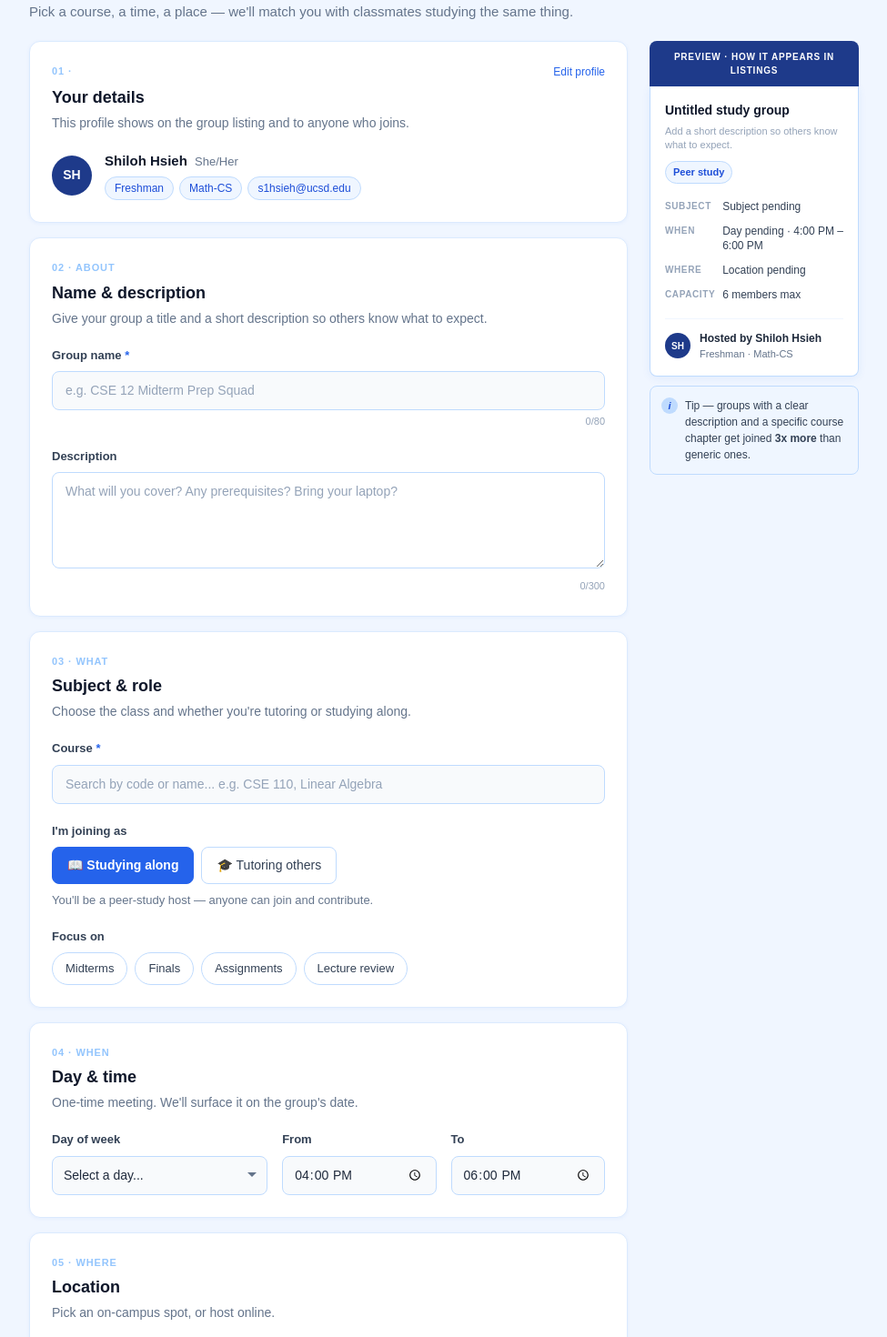
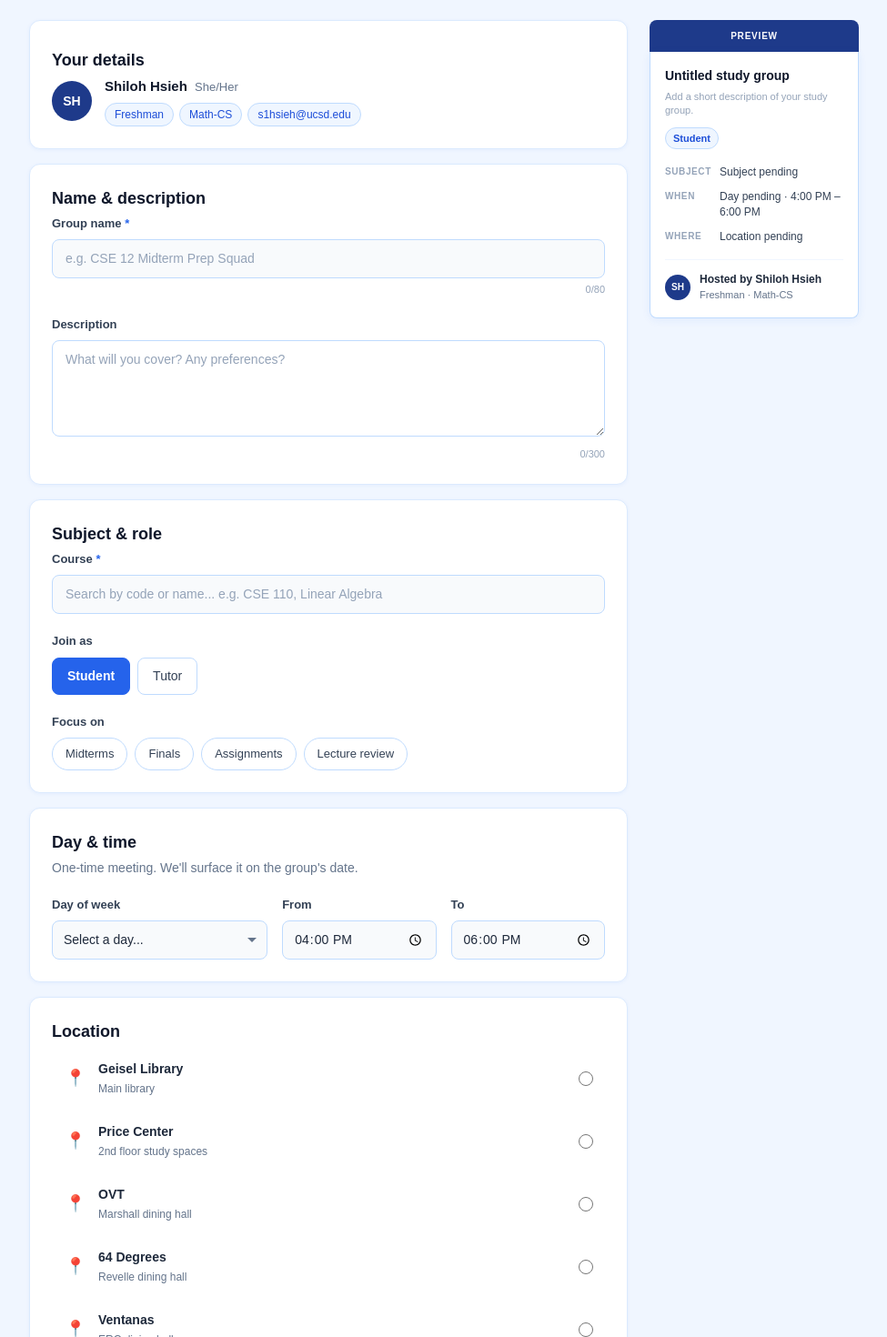
Before and after one commit to s2wen/wic, a Next.js app in the folder my-app/: page /create in a window 1280 px wide. Shown: the part 200-1670 px from the top of the page at 91% size, without its empty margins (152-1127 px from the left). Built offline with nearby package versions, Linux system fonts and the light colour scheme.

Commit message:
Delete unnecessary descriptions

```diff
--- a/my-app/app/create/page.tsx
+++ b/my-app/app/create/page.tsx
@@ -120,7 +120,6 @@ export default function CreateStudyGroup() {
             {/* ── Page header ── */}
             <div className={styles.formHeader}>
                 <h1 className={styles.pageTitle}>Create a study group</h1>
-                <p className={styles.pageSubtitle}>Pick a course, a time, a place — we&apos;ll match you with classmates studying the same thing.</p>
             </div>
 
             {/* ── Two-column body ── */}
@@ -130,11 +129,8 @@ export default function CreateStudyGroup() {
                     {/* 01 · Your details */}
                     <div className={styles.section}>
                         <div className={styles.sectionMeta}>
-                            <span>01 · </span>
-                            <a href="#" className={styles.editLink}>Edit profile</a>
                         </div>
                         <h2 className={styles.sectionTitle}>Your details</h2>
-                        <p className={styles.sectionDesc}>This profile shows on the group listing and to anyone who joins.</p>
                         <div className={styles.profileRow}>
                             <div className={styles.avatar}>SH</div>
                             <div className={styles.profileInfo}>
@@ -152,9 +148,7 @@ export default function CreateStudyGroup() {
 
                     {/* 02 · Group name & description */}
                     <div className={styles.section}>
-                        <div className={styles.sectionMeta}>02 · ABOUT</div>
                         <h2 className={styles.sectionTitle}>Name &amp; description</h2>
-                        <p className={styles.sectionDesc}>Give your group a title and a short description so others know what to expect.</p>
 
                         <div className={styles.fieldGroup}>
                             <label className={styles.fieldLabel}>Group name <span className={styles.required}>*</span></label>
@@ -173,7 +167,7 @@ export default function CreateStudyGroup() {
                             <label className={styles.fieldLabel}>Description</label>
                             <textarea
                                 className={styles.descTextarea}
-                                placeholder="What will you cover? Any prerequisites? Bring your laptop?"
+                                placeholder="What will you cover? Any preferences?"
                                 value={description}
                                 onChange={e => setDescription(e.target.value)}
                                 maxLength={300}
@@ -185,9 +179,7 @@ export default function CreateStudyGroup() {
 
                     {/* 03 · Subject & role */}
                     <div className={styles.section}>
-                        <div className={styles.sectionMeta}>03 · WHAT</div>
                         <h2 className={styles.sectionTitle}>Subject &amp; role</h2>
-                        <p className={styles.sectionDesc}>Choose the class and whether you&apos;re tutoring or studying along.</p>
 
                         <div className={styles.fieldGroup}>
                             <label className={styles.fieldLabel}>Course <span className={styles.required}>*</span></label>
@@ -216,20 +208,15 @@ export default function CreateStudyGroup() {
                         </div>
 
                         <div className={styles.fieldGroup}>
-                            <label className={styles.fieldLabel}>I&apos;m joining as</label>
+                            <label className={styles.fieldLabel}>Join as</label>
                             <div className={styles.toggleGroup}>
                                 <button className={role === "student" ? styles.toggleActive : styles.toggle} onClick={() => setRole("student")}>
-                                    📖 Studying along
+                                    Student
                                 </button>
                                 <button className={role === "tutor" ? styles.toggleActive : styles.toggle} onClick={() => setRole("tutor")}>
-                                    🎓 Tutoring others
+                                    Tutor
                                 </button>
                             </div>
-                            <p className={styles.toggleHint}>
-                                {role === "student"
-                                    ? "You'll be a peer-study host — anyone can join and contribute."
-                                    : "You'll lead the session as a tutor."}
-                            </p>
                         </div>
 
                         <div className={styles.fieldGroup}>
@@ -248,7 +235,6 @@ export default function CreateStudyGroup() {
 
                     {/* 04 · Day & time */}
                     <div className={styles.section}>
-                        <div className={styles.sectionMeta}>04 · WHEN</div>
                         <h2 className={styles.sectionTitle}>Day &amp; time</h2>
                         <p className={styles.sectionDesc}>One-time meeting. We&apos;ll surface it on the group&apos;s date.</p>
                         <div className={styles.timeGrid}>
@@ -278,9 +264,7 @@ export default function CreateStudyGroup() {
 
                     {/* 05 · Location */}
                     <div className={styles.section}>
-                        <div className={styles.sectionMeta}>05 · WHERE</div>
                         <h2 className={styles.sectionTitle}>Location</h2>
-                        <p className={styles.sectionDesc}>Pick an on-campus spot, or host online.</p>
                         <div className={styles.locationList}>
                             {locations.map(loc => (
                                 <label key={loc.value}
@@ -317,14 +301,14 @@ export default function CreateStudyGroup() {
 
                 {/* ── Preview panel ── */}
                 <div className={styles.previewPanel}>
-                    <div className={styles.previewHeader}>PREVIEW · HOW IT APPEARS IN LISTINGS</div>
+                    <div className={styles.previewHeader}>PREVIEW</div>
                     <div className={styles.previewCard}>
                         <h3 className={styles.previewTitle}>{groupName || "Untitled study group"}</h3>
                         <p className={groupName ? styles.previewDesc : styles.previewPlaceholder}>
-                            {description || "Add a short description so others know what to expect."}
+                            {description || "Add a short description of your study group."}
                         </p>
                         <div className={styles.previewTags}>
-                            <span className={styles.previewTag}>{role === "student" ? "Peer study" : "Tutoring"}</span>
+                            <span className={styles.previewTag}>{role === "student" ? "Student" : "Tutor"}</span>
                         </div>
                         <table className={styles.previewTable}>
                             <tbody>
@@ -340,10 +324,6 @@ export default function CreateStudyGroup() {
                                     <td className={styles.previewKey}>WHERE</td>
                                     <td className={styles.previewVal}>{previewWhere()}</td>
                                 </tr>
-                                <tr>
-                                    <td className={styles.previewKey}>CAPACITY</td>
-                                    <td className={styles.previewVal}>6 members max</td>
-                                </tr>
                             </tbody>
                         </table>
                         <div className={styles.previewHostRow}>
@@ -354,10 +334,6 @@ export default function CreateStudyGroup() {
                             </div>
                         </div>
                     </div>
-                    <div className={styles.previewTip}>
-                        <span className={styles.tipIcon}>i</span>
-                        <span>Tip — groups with a clear description and a specific course chapter get joined <strong>3x more</strong> than generic ones.</span>
-                    </div>
                 </div>
             </div>
         </div>
```
